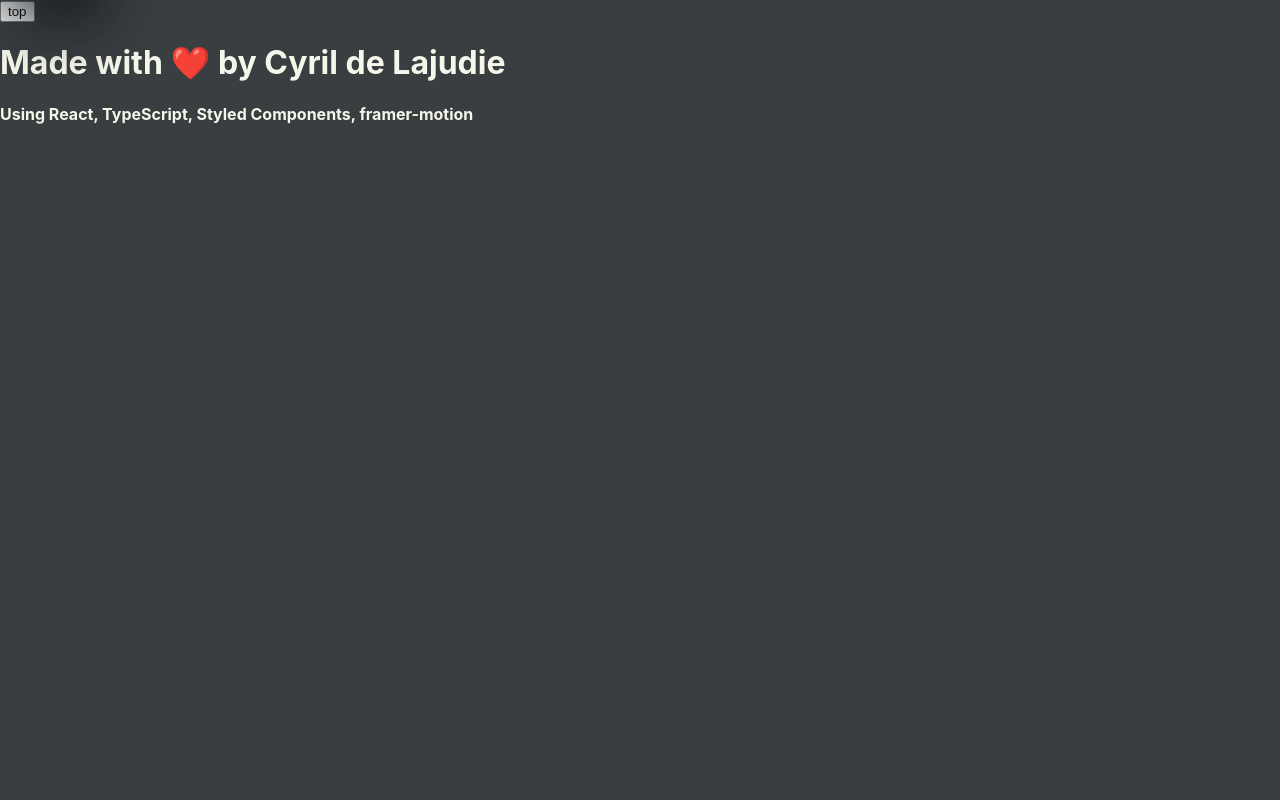
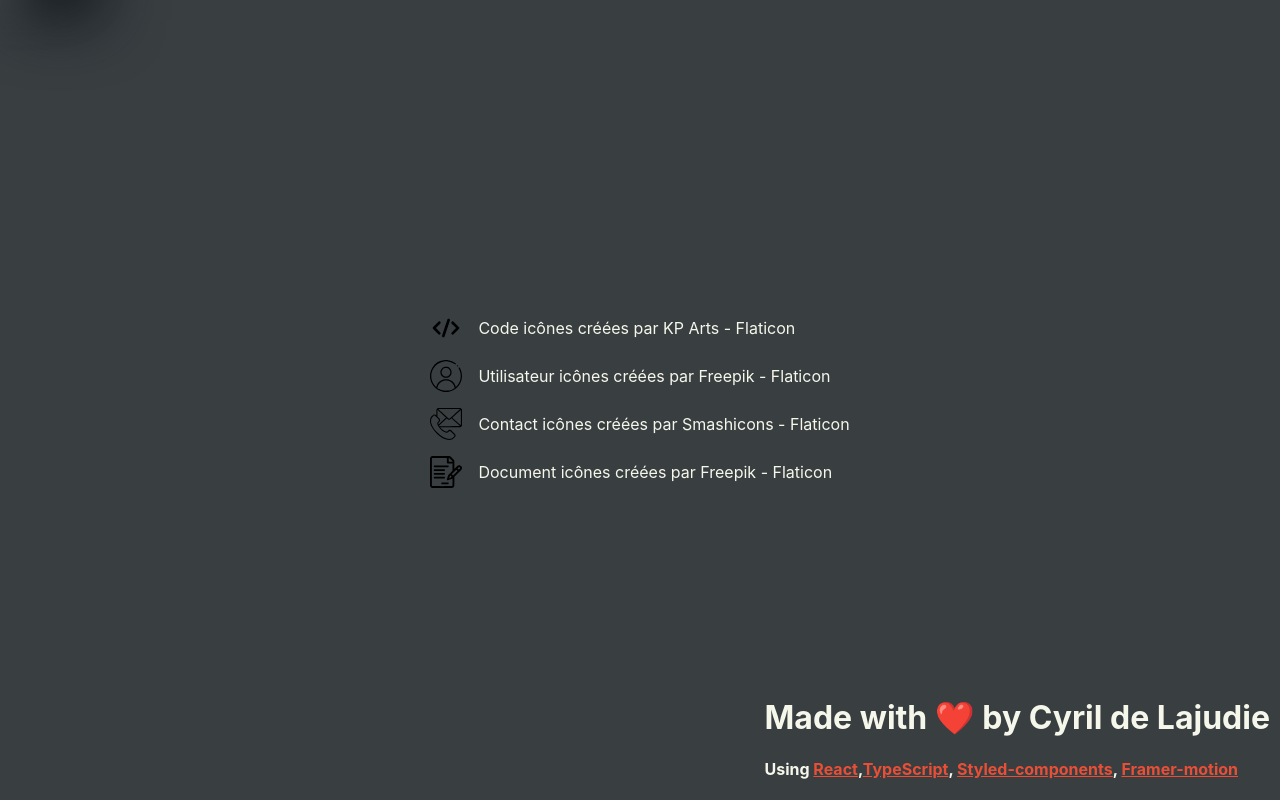
Before and after one commit to Axoloot/portfolio, a React (Create React App) app: page /cv in a window 1280 px wide. Both pictures are taken after a click on the element 40 px from the left and 780 px from the top of the page. Shown: the part 800-1600 px from the top of the page. Built offline with nearby package versions, Linux system fonts and the light colour scheme.

Commit message:
added: credits

```diff
--- a/src/Components/Drawer/index.tsx
+++ b/src/Components/Drawer/index.tsx
@@ -44,6 +44,7 @@
   const drawerRef = useRef<HTMLDivElement>();
   const creditsRef = useRef<HTMLDivElement>(null);
   const [cursorImg, setCursorImgFn] = useState(pointer['cursor']);
+  const displayState = useState(false);
 
   const click = useCallback(() => {
     setCursorImgFn(pointer['pointer']);
@@ -135,6 +136,7 @@
                 block: 'end',
                 inline: 'nearest',
               });
+              displayState[1](true);
             }}
             initial={initial}
             pos={pos}
@@ -147,11 +149,13 @@
       {!isMobile && (
         <StyledChild ref={creditsRef}>
           <Credits
+            displayState={displayState}
             onClick={() => {
               window.scrollTo({
                 behavior: 'smooth',
                 top: 0,
               });
+              displayState[1](false);
             }}
           />
         </StyledChild>
--- a/src/Pages/Credits/index.tsx
+++ b/src/Pages/Credits/index.tsx
@@ -1,14 +1,105 @@
+import {
+  CreditsWrapper,
+  IconCredit,
+  MadeBy,
+  StyledLink,
+  StyledWrapper,
+  TechLink,
+  TopArrow,
+} from './styles';
+
+import { ReactComponent as About } from '../../Images/about.svg';
+import { ReactComponent as Contact } from '../../Images/contact.svg';
+import { ReactComponent as Resume } from '../../Images/resume.svg';
+import { ReactComponent as Code } from '../../Images/code.svg';
+
 interface CreditsProps {
   onClick: () => void;
+  displayState: [boolean, React.Dispatch<React.SetStateAction<boolean>>];
 }
 
 const Credits = (props: CreditsProps) => {
+  const [show] = props.displayState;
   return (
-    <div>
-      <button onClick={props.onClick}>top</button>
-      <h1>Made with ❤️ by Cyril de Lajudie </h1>
-      <h4>Using React, TypeScript, Styled Components, framer-motion</h4>
-    </div>
+    <StyledWrapper>
+      <TopArrow show={show} onClick={props.onClick} />
+      <CreditsWrapper>
+        <IconCredit>
+          <Code height="2em" width="2em" />
+          <StyledLink
+            to="https://www.flaticon.com/fr/icones-gratuites/code"
+            title="code icônes"
+          >
+            Code icônes créées par KP Arts - Flaticon
+          </StyledLink>
+        </IconCredit>
+        <IconCredit>
+          <About height="2em" width="2em" />
+          <StyledLink
+            to="https://www.flaticon.com/fr/icones-gratuites/utilisateur"
+            title="utilisateur icônes"
+          >
+            Utilisateur icônes créées par Freepik - Flaticon
+          </StyledLink>
+        </IconCredit>
+        <IconCredit>
+          <Contact height="2em" width="2em" />
+          <StyledLink
+            to="https://www.flaticon.com/fr/icones-gratuites/contact"
+            title="contact icônes"
+          >
+            Contact icônes créées par Smashicons - Flaticon
+          </StyledLink>
+        </IconCredit>
+        <IconCredit>
+          <Resume height="2em" width="2em" />
+          <StyledLink
+            to="https://www.flaticon.com/fr/icones-gratuites/document"
+            title="document icônes"
+          >
+            Document icônes créées par Freepik - Flaticon
+          </StyledLink>
+        </IconCredit>
+      </CreditsWrapper>
+
+      <MadeBy>
+        <h1>Made with ❤️ by Cyril de Lajudie </h1>
+        <h4>
+          Using{' '}
+          <TechLink
+            to="https://fr.react.dev/"
+            target="_blank"
+            rel="noopener noreferrer"
+          >
+            React
+          </TechLink>
+          ,
+          <TechLink
+            to="https://www.typescriptlang.org/"
+            target="_blank"
+            rel="noopener noreferrer"
+          >
+            TypeScript
+          </TechLink>
+          ,{' '}
+          <TechLink
+            to="https://styled-components.com/"
+            target="_blank"
+            rel="noopener noreferrer"
+          >
+            Styled-components
+          </TechLink>
+          ,{' '}
+          <TechLink
+            to="https://styled-components.com/"
+            target="_blank"
+            rel="noopener noreferrer"
+          >
+            Framer-motion
+          </TechLink>
+        </h4>
+      </MadeBy>
+    </StyledWrapper>
   );
 };
 
--- /dev/null
+++ b/src/Pages/Credits/styles.tsx
@@ -0,0 +1,114 @@
+import { NavLink } from 'react-router-dom';
+import styled from 'styled-components';
+
+export const StyledWrapper = styled.div`
+  display: flex;
+  height: 100%;
+  position: relative;
+  align-items: center;
+  justify-content: center;
+`;
+
+export const MadeBy = styled.div`
+  position: absolute;
+  bottom: 0;
+  right: 10px;
+`;
+
+export const IconCredit = styled.div`
+  align-items: center;
+  display: flex;
+`;
+
+export const StyledLink = styled(NavLink)`
+  text-decoration: none;
+  color: ${props => props.theme.secondary};
+  fill: ${props => props.theme.secondary};
+  margin-left: 1em;
+
+  &:hover {
+    text-decoration: underline;
+    color: ${props => props.theme.tertiary};
+    fill: ${props => props.theme.tertiary};
+  }
+`;
+
+// export const TopArrow = styled.div`
+//   height: 2em;
+//   width: 2em;
+//   position: absolute;
+
+// `;
+
+export const TopArrow = styled.button<{ show: boolean }>`
+  margin: 0 !important;
+  padding: 0 !important;
+  background: ${props => props.theme.secondary};
+  height: ${props => (props.show ? '50px' : '0px')};
+  width: ${props => (props.show ? '50px' : '0px')};
+  overflow: hidden;
+  border-radius: 50px;
+  color: transparent;
+  clear: both;
+  visibility: ${props => (props.show ? 'visible' : 'hidden')};
+  position: fixed;
+  cursor: pointer;
+  display: block;
+  border: none;
+  left: 1em;
+  top: 1em;
+  font-size: 1em;
+  outline: 0 !important;
+  z-index: 99;
+  transition: all 0.3s ease-in-out;
+  box-shadow: ${props =>
+    props.show ? '0px 2px 4px 1px rgba(0, 0, 0, 0.25)' : 'none'};
+
+  &:hover,
+  &:active,
+  &:focus {
+    outline: 0 !important;
+  }
+
+  &::before,
+  &::after {
+    content: '';
+    display: block;
+    vertical-align: middle;
+    border-bottom: solid 10px ${props => props.theme.tertiary};
+    border-left: solid 10px transparent;
+    line-height: 0;
+    border-right: solid 10px transparent;
+    height: 0;
+    margin: 18px auto 0;
+    width: 0;
+    border-radius: 20px;
+    visibility: hidden;
+  }
+
+  ${props =>
+    props.show &&
+    `
+    &::before,
+    &::after {
+      visibility: visible;
+    }
+
+    &::after {
+      border-bottom-color: #fff;
+      position: relative;
+      top: -24px;
+    }
+  `}
+`;
+
+export const CreditsWrapper = styled.div`
+  display: grid;
+  grid-template-columns: repeat(1, 1fr);
+  grid-gap: 1em;
+`;
+
+export const TechLink = styled(NavLink)`
+  text-decoration: underline;
+  color: ${props => props.theme.tertiary};
+`;
```
Also changed, not shown: src/Images/code.svg.
